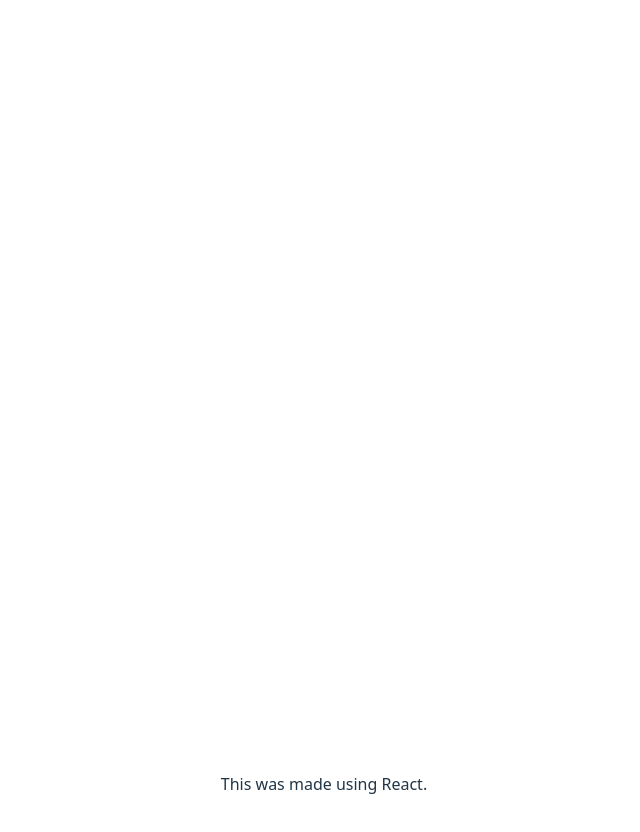
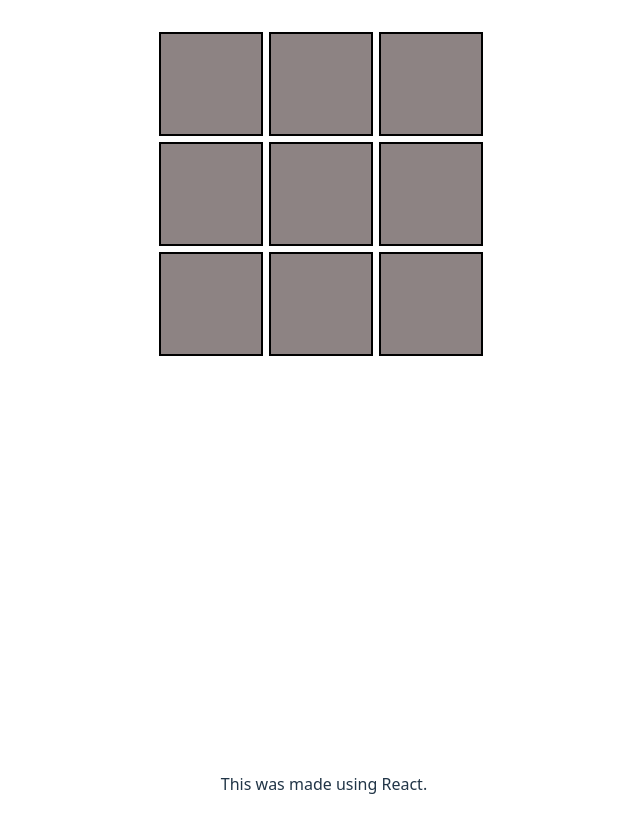
Before and after one commit to mrhl082024/tic_tac_toe, a React (Vite) app: page /gameboard in a window 1280 px wide. Shown: the top 832 px of the page, without its empty margins (316-956 px from the left). Built offline with nearby package versions, Linux system fonts and the light colour scheme.

Commit message:
ADD Gameboard

```diff
--- a/src/components/Gameboard.jsx
+++ b/src/components/Gameboard.jsx
@@ -1,4 +1,5 @@
 import { useState } from "react";
+import "../styles/Gameboard.css";
 
 function Gameboard() {
   const [playerTurn, setPlayerTurn] = useState();
@@ -8,15 +9,15 @@ function Gameboard() {
   return (
     <>
       <div id="gameboard">
-        <div></div>
-        <div></div>
-        <div></div>
-        <div></div>
-        <div></div>
-        <div></div>
-        <div></div>
-        <div></div>
-        <div></div>
+        <div className="game-box" id="box-1"></div>
+        <div className="game-box" id="box-2"></div>
+        <div className="game-box" id="box-3"></div>
+        <div className="game-box" id="box-4"></div>
+        <div className="game-box" id="box-5"></div>
+        <div className="game-box" id="box-6"></div>
+        <div className="game-box" id="box-7"></div>
+        <div className="game-box" id="box-8"></div>
+        <div className="game-box" id="box-9"></div>
       </div>
     </>
   );
--- /dev/null
+++ b/src/styles/Gameboard.css
@@ -0,0 +1,11 @@
+#gameboard {
+  display: grid;
+  grid-template-columns: repeat(3, 110px);
+  grid-template-rows: repeat(3, 110px);
+}
+.game-box {
+  width: 100px;
+  height: 100px;
+  background-color: rgb(141, 131, 131);
+  border: 2px solid rgb(0, 0, 0);
+}
```
